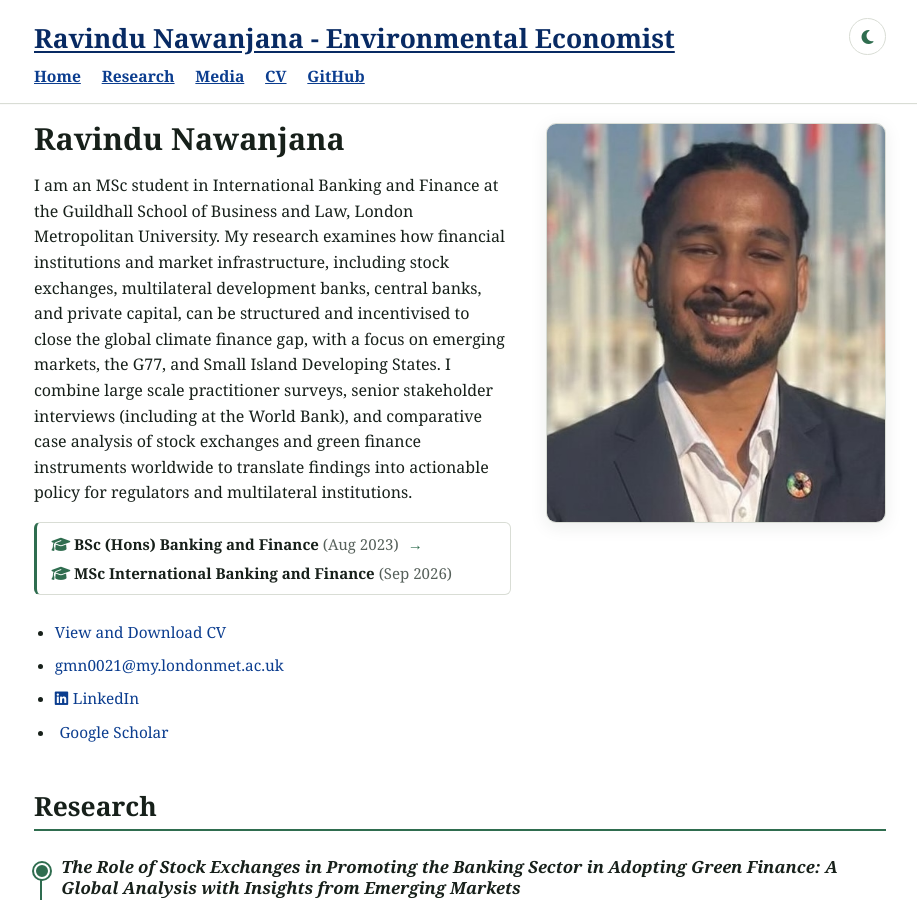
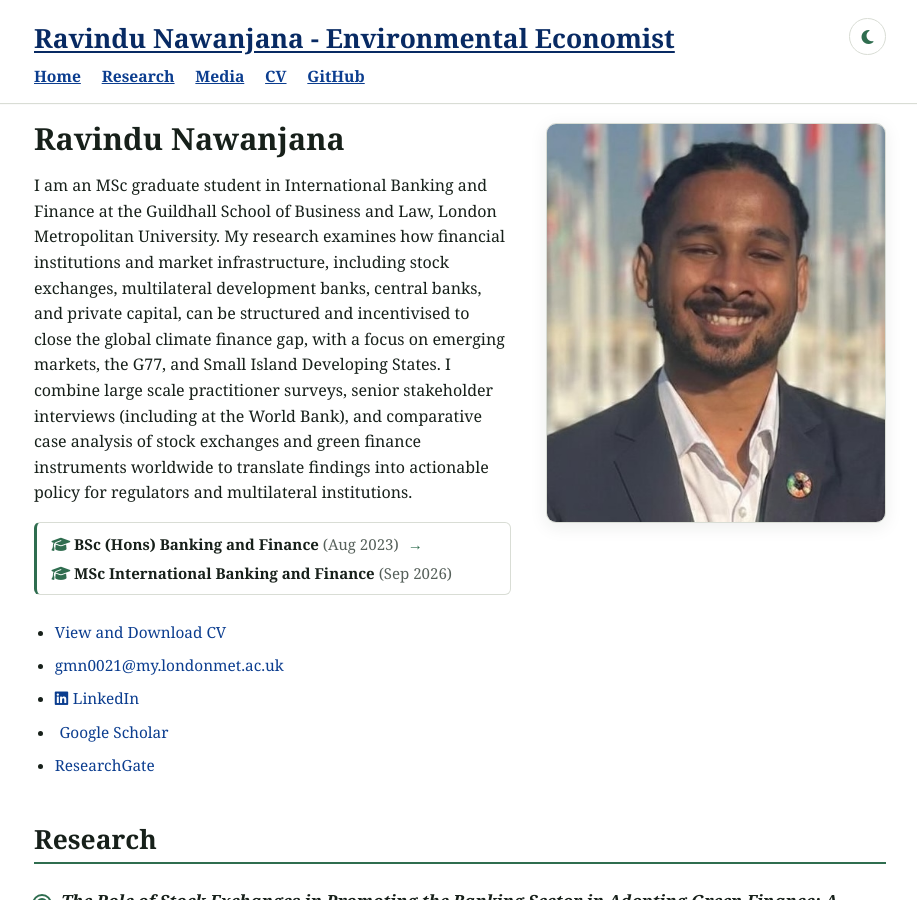
Before and after one commit to RavinduNawanjana/ravindunawanjana.github.io, a Jekyll site: the page built from index.md, in a window 1280 px wide and 900 px high. Shown: the whole window, without its empty margins (180-1097 px from the left). Built offline with Jekyll 4.4.1, drawn with Linux system fonts in a browser that asks for light colours; a style sheet for code colours, icons or effects is not loaded.

Commit message:
Update index.md

```diff
--- a/index.md
+++ b/index.md
@@ -11,7 +11,7 @@ permalink: /
 # Ravindu Nawanjana
 
 <p>
-  I am an MSc student in International Banking and Finance at the Guildhall School of
+  I am an MSc graduate student in International Banking and Finance at the Guildhall School of
   Business and Law, London Metropolitan University. My research examines how financial
   institutions and market infrastructure, including stock exchanges, multilateral
   development banks, central banks, and private capital, can be structured and incentivised
@@ -32,6 +32,7 @@ permalink: /
   <li><a href="mailto:gmn0021@my.londonmet.ac.uk">gmn0021@my.londonmet.ac.uk</a></li>
   <li><a href="https://www.linkedin.com/in/ravindunawanjana/" target="_blank" rel="noopener"><i class="fa-brands fa-linkedin"></i>LinkedIn</a></li>
   <li><a href="https://scholar.google.com/citations?user=djgLs4EAAAAJ&hl=en" target="_blank" rel="noopener"><i class="ai ai-google-scholar"></i>Google Scholar</a></li>
+  <li><a href="https://www.researchgate.net/profile/Ravindu-Nawanjana" target="_blank" rel="noopener">ResearchGate</a></li>
 </ul>
 
 ## Research
```
